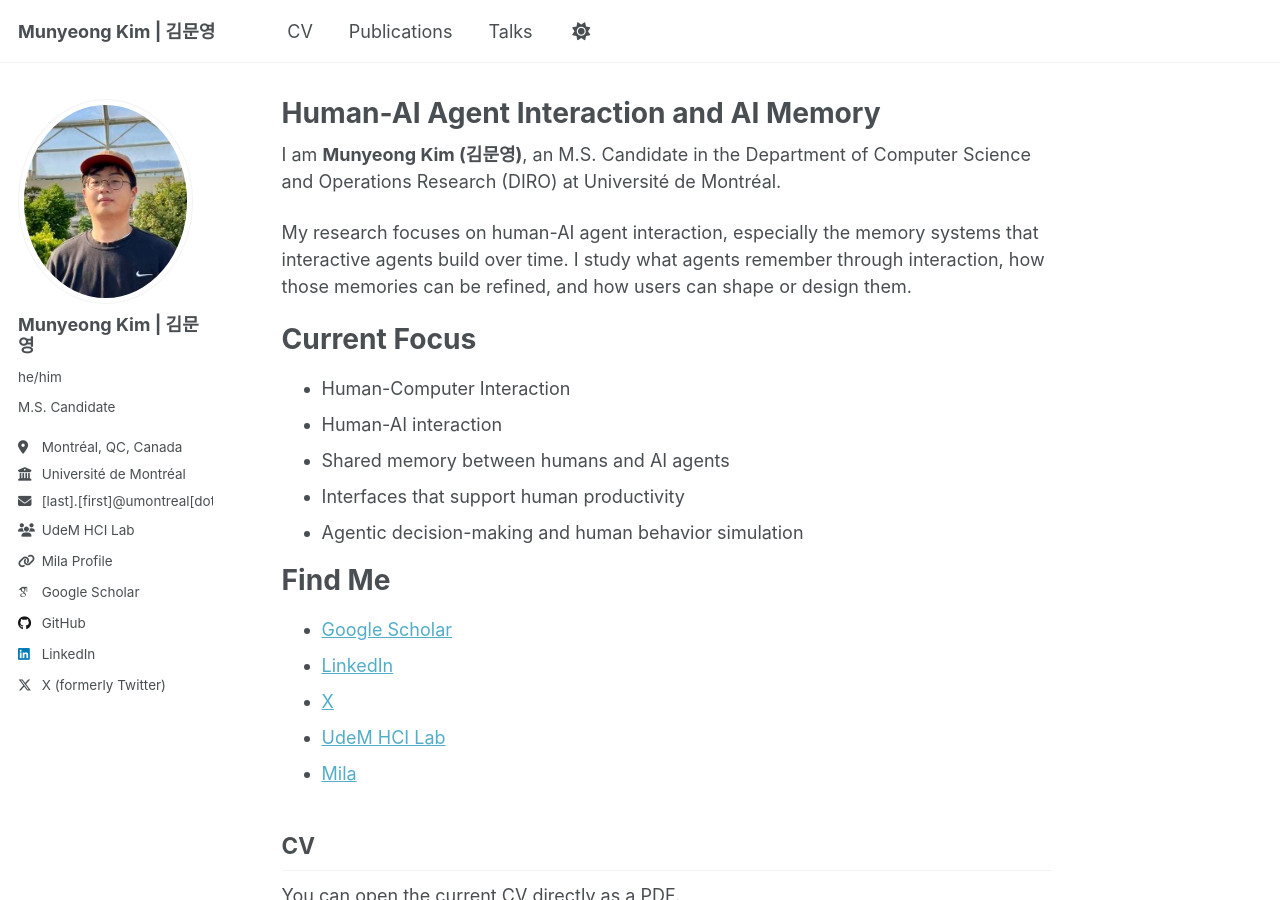
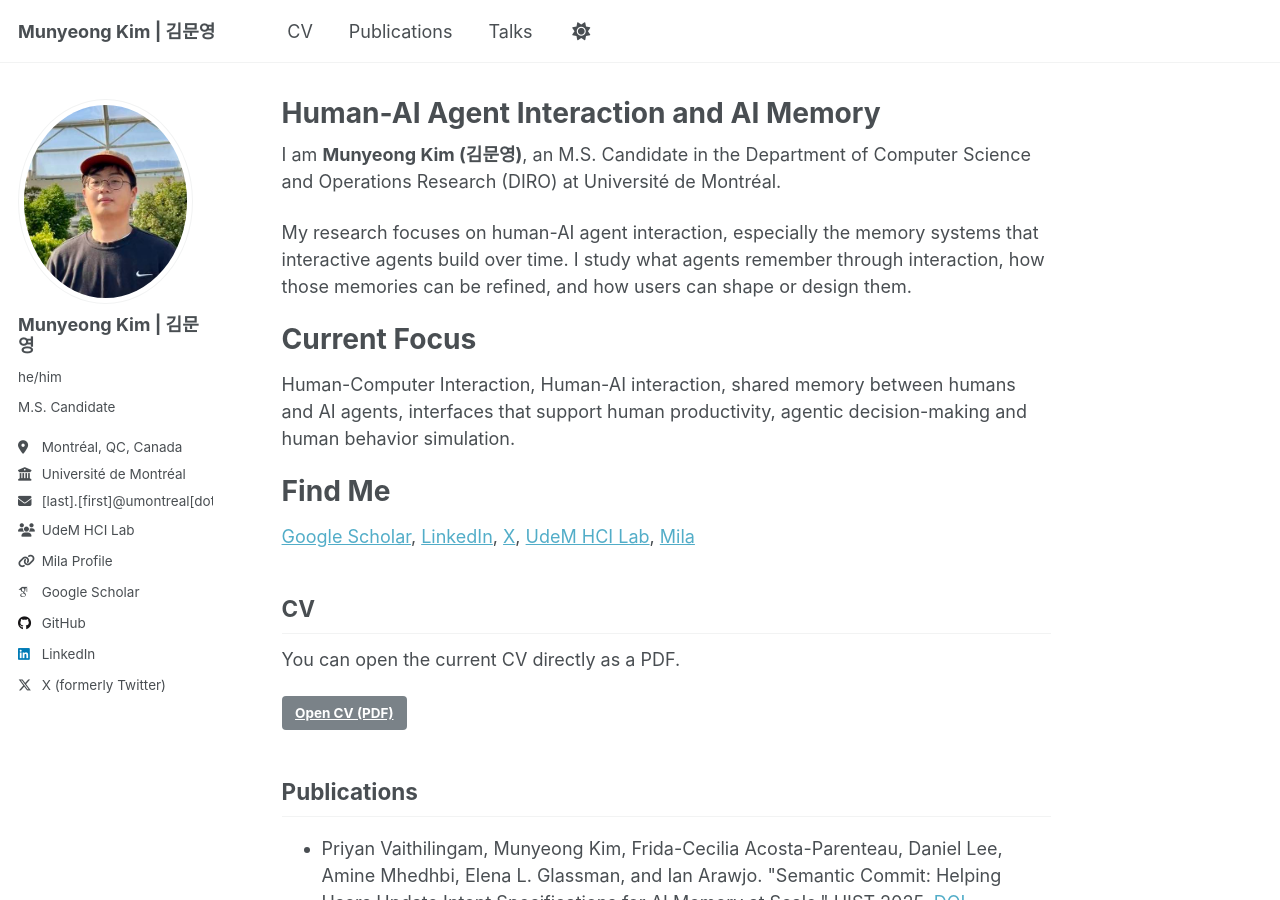
Before and after one commit to MunyeongKim/munyeongkim.github.io, a Jekyll site: the page built from _pages/about.md, in a window 1280 px wide and 900 px high. Built offline with Jekyll 4.4.1, drawn with Linux system fonts in a browser that asks for light colours; some web fonts are replaced; a script that is not in the unit is left out.

Commit message:
Compress homepage intro lists

```diff
--- a/_pages/about.md
+++ b/_pages/about.md
@@ -14,20 +14,12 @@ My research focuses on human-AI agent interaction, especially the memory systems
 Current Focus
 ======
 
-- Human-Computer Interaction
-- Human-AI interaction
-- Shared memory between humans and AI agents
-- Interfaces that support human productivity
-- Agentic decision-making and human behavior simulation
+Human-Computer Interaction, Human-AI interaction, shared memory between humans and AI agents, interfaces that support human productivity, agentic decision-making and human behavior simulation.
 
 Find Me
 ======
 
-- [Google Scholar](https://scholar.google.com/citations?user=mBcMSCwAAAAJ&hl=en)
-- [LinkedIn](https://www.linkedin.com/in/kimmunyeong/)
-- [X](https://x.com/Kim_Munyeong)
-- [UdeM HCI Lab](https://hci.iro.umontreal.ca/)
-- [Mila](https://mila.quebec/en/directory/munyeong-kim)
+[Google Scholar](https://scholar.google.com/citations?user=mBcMSCwAAAAJ&hl=en), [LinkedIn](https://www.linkedin.com/in/kimmunyeong/), [X](https://x.com/Kim_Munyeong), [UdeM HCI Lab](https://hci.iro.umontreal.ca/), [Mila](https://mila.quebec/en/directory/munyeong-kim)
 
 <section id="cv">
   <h2>CV</h2>
```
